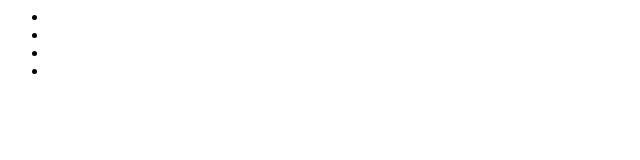
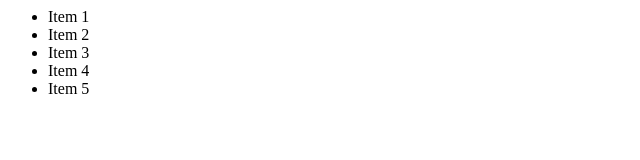
Before and after one commit to JavierRivera248/GitTutorial1, a plain HTML site: page index2.html in a window 1280 px wide. Shown: the whole page, without its empty margins (0-640 px from the left). Drawn offline with Linux system fonts and the light colour scheme.

Commit message:
Add items to list

```diff
--- a/index2.html
+++ b/index2.html
@@ -1,6 +1,12 @@
+<html>
+<head><title>Learn to branch</title></head>
+<body>
 <ul>
-  <li></li>
-  <li></li>
-  <li></li>
-  <li></li>
+  <li>Item 1</li>
+  <li>Item 2</li>
+  <li>Item 3</li>
+  <li>Item 4</li>
+  <li>Item 5</li>
 </ul>
+</body>
+</html>
```
